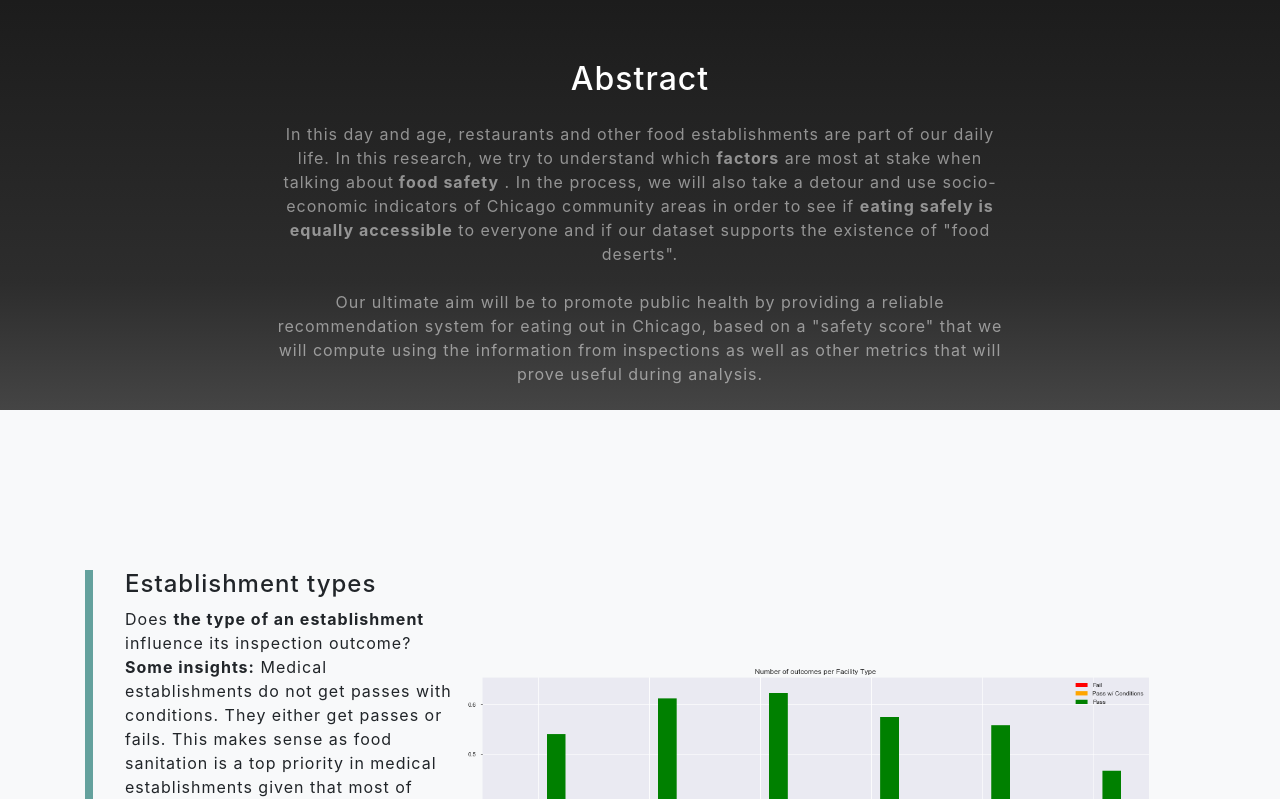
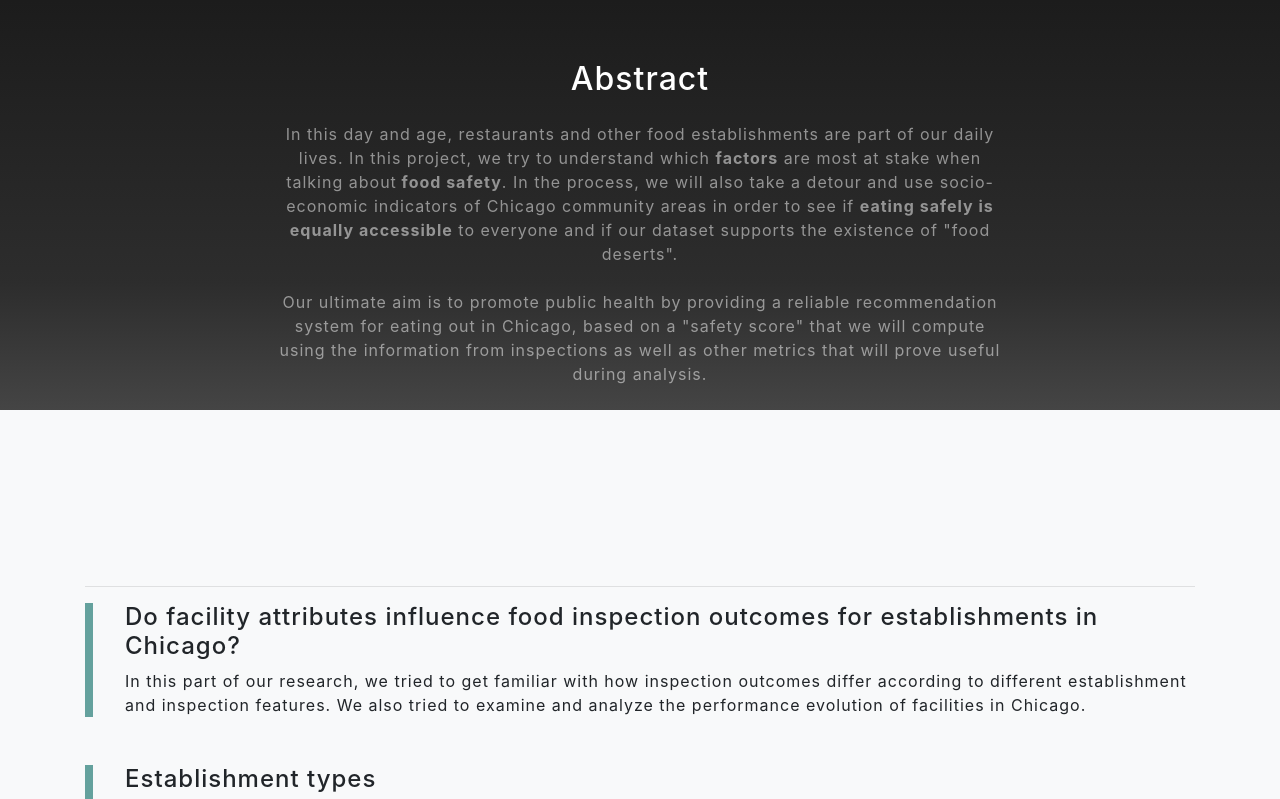
Before and after one commit to survive-eating-out-chicago/survive-eating-out-chicago-greyscale, a website with bundled scripts: page index.html in a window 1280 px wide. Shown: the part 900-1699 px from the top of the page. Built offline with nearby package versions, Linux system fonts and the light colour scheme.

Commit message:
question 1 intrpo

```diff
--- a/index.html
+++ b/index.html
@@ -70,8 +70,8 @@
       <div class="row">
         <div class="col-lg-8 mx-auto">
           <h2 class="text-white mb-4">Abstract</h2>
-          <p class="text-white-50 mb-4">In this day and age, restaurants and other food establishments are part of our daily life. In this research, we try to understand which <strong> factors</strong> are most at stake when talking about<strong> food safety</strong> . In the process, we will also take a detour and use socio-economic indicators of Chicago community areas in order to see if <strong>eating safely is equally accessible</strong>  to everyone and if our dataset supports the existence of "food deserts".</p>
-          <p class="text-white-50 mb-4">Our ultimate aim will be to promote public health by providing a reliable recommendation system for eating out in Chicago, based on a "safety score" that we will compute using the information from inspections as well as other metrics that will prove useful during analysis. </p>
+          <p class="text-white-50 mb-4">In this day and age, restaurants and other food establishments are part of our daily lives. In this project, we try to understand which <strong> factors</strong> are most at stake when talking about<strong> food safety</strong>. In the process, we will also take a detour and use socio-economic indicators of Chicago community areas in order to see if <strong>eating safely is equally accessible</strong> to everyone and if our dataset supports the existence of "food deserts".</p>
+          <p class="text-white-50 mb-4">Our ultimate aim is to promote public health by providing a reliable recommendation system for eating out in Chicago, based on a "safety score" that we will compute using the information from inspections as well as other metrics that will prove useful during analysis.</p>
         </div>
       </div>
       <!-- <img src="img/chcago.jpg" class="img-fluid" alt=""> -->
@@ -81,6 +81,18 @@
   <!-- Projects Section -->
   <section id="projects" class="projects-section bg-light">
     <div class="container">
+
+      <!-- FEATURE EFFECTS -->
+      <hr>
+      <div class="row align-items-center no-gutters mb-4 mb-lg-5">
+        <div class="featured-text text-center text-lg-left">
+            <h4>Do facility attributes influence food inspection outcomes for establishments in Chicago?</h4>
+            <p class="text-black-70 mb-0">In this part of our research, we tried to get familiar with how inspection outcomes differ according to different establishment and inspection features. We also tried to examine and analyze the performance evolution of facilities in Chicago.
+            </p>
+            <!-- <iframe src="file:///C:/Users/lilia/OneDrive/Documents/ADA_2019/GREYSCALE_survive-eating-out-chicago.github.io/test_page.html" height="500" width="1500" style="border:none;></iframe> -->
+            <div id="my_dataviz"></div>
+          </div>
+      </div>
 
       <div class="row align-items-center no-gutters mb-4 mb-lg-5">
         <div class="col-xl-4 col-lg-5">
@@ -162,7 +174,7 @@
       <div class="row align-items-center no-gutters mb-4 mb-lg-5">
         <div class="col-xl-4 col-lg-5">
           <div class="featured-text text-center text-lg-left">
-            <h4> Can we visualize Food Deserts ? </h4>
+            <h4> Can we visualize Food Deserts? </h4>
             <p class="text-black-70 mb-0"> Let's take a look at establishments that represent <strong> healthy food providers </strong>(grocery store, farmer's market, fish market, meat market, etc). We retrieve these establishments from inspection dataset and plot their density by surface for Chicago's community areas. </p>
           </div>
         </div>
```
